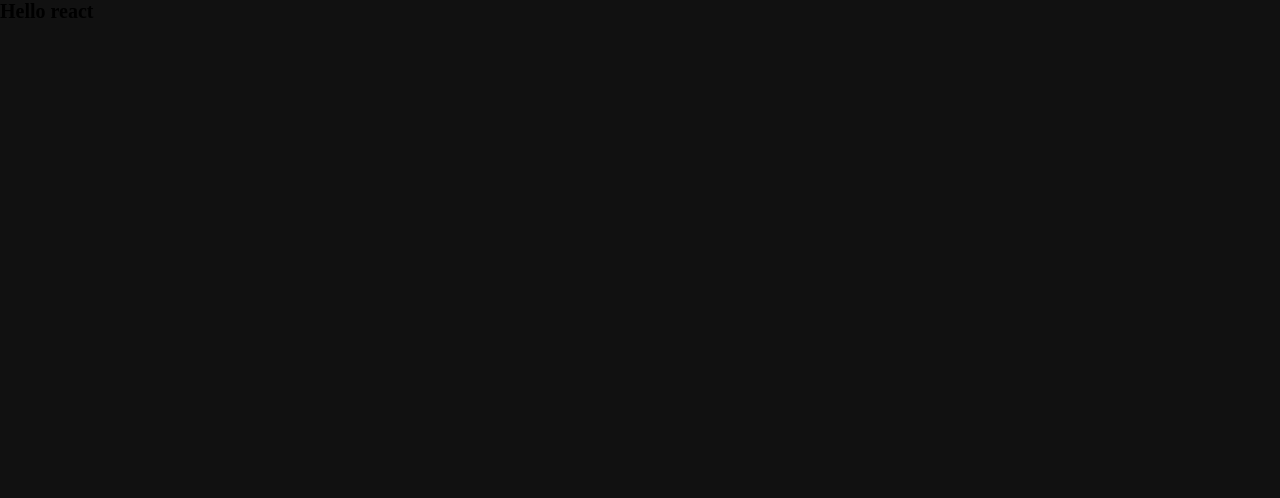
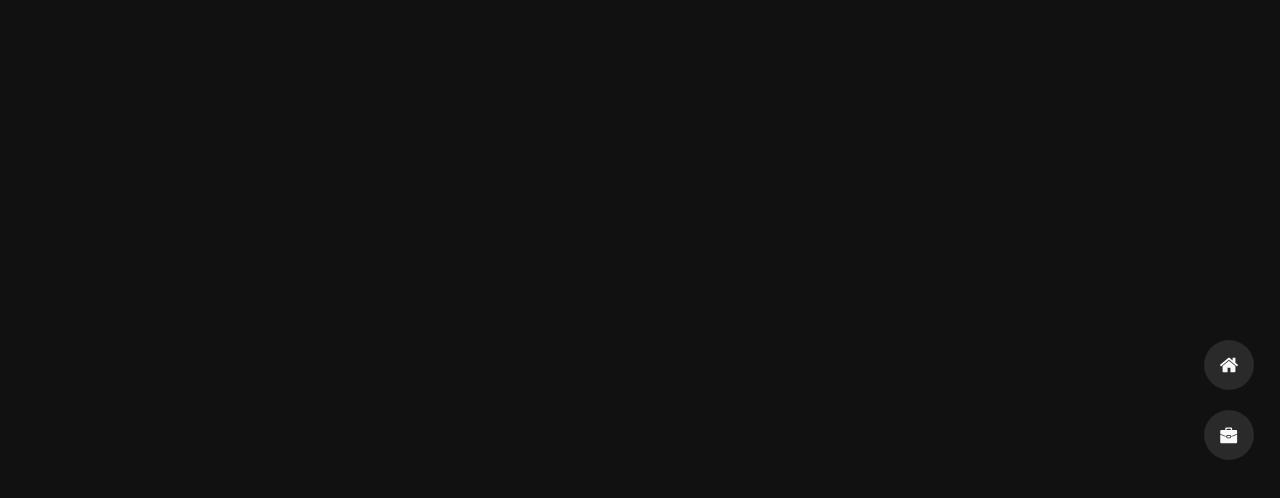
Before and after one commit to vmwhoami/porfolio_static, a React app: page / in a window 1280 px wide. Shown: the top 498 px of the page. Built offline with nearby package versions, Linux system fonts and the light colour scheme.

Commit message:
begin to work on the navbar

```diff
--- a/src/App.js
+++ b/src/App.js
@@ -1,8 +1,9 @@
 import React from 'react'
 import "./styles/application.scss"
+import Nav from './components/Nav'
 const App = () => (
-  <div>
-    <h1>Hello react    </h1>
+  <div className="container-f">
+    <Nav />
   </div>
 )
 
--- /dev/null
+++ b/src/components/Nav.js
@@ -0,0 +1,32 @@
+import React from 'react'
+import { Home, Suitcase } from './Svgs'
+
+
+
+class Nav extends React.Component {
+  constructor() {
+    super()
+  }
+  render() {
+    return (
+      <nav className="mynav">
+        <a className="mynav__link" href="">
+          <i className='mynav__icon'>
+            <Home />
+          </i>
+          <a class="mynav__link__a" href="/">Home</a>
+        </a>
+        <a className="mynav__link" href="">
+          <i className='mynav__icon'>
+            <Suitcase />
+          </i>
+          <a class="mynav__link__a" href="/portfolio">Portfo</a>
+        </a>
+
+
+      </nav>
+    )
+  }
+}
+
+export default Nav
--- /dev/null
+++ b/src/components/Svgs.js
@@ -0,0 +1,26 @@
+import React from 'react'
+
+const Home = () => {
+  return (
+    <svg version="1.1" xmlns="http://www.w3.org/2000/svg" viewBox="0 0 26 28">
+      <title>home</title>
+      <path d="M22 15.5v7.5c0 0.547-0.453 1-1 1h-6v-6h-4v6h-6c-0.547 0-1-0.453-1-1v-7.5c0-0.031 0.016-0.063 0.016-0.094l8.984-7.406 8.984 7.406c0.016 0.031 0.016 0.063 0.016 0.094zM25.484 14.422l-0.969 1.156c-0.078 0.094-0.203 0.156-0.328 0.172h-0.047c-0.125 0-0.234-0.031-0.328-0.109l-10.813-9.016-10.813 9.016c-0.109 0.078-0.234 0.125-0.375 0.109-0.125-0.016-0.25-0.078-0.328-0.172l-0.969-1.156c-0.172-0.203-0.141-0.531 0.063-0.703l11.234-9.359c0.656-0.547 1.719-0.547 2.375 0l3.813 3.187v-3.047c0-0.281 0.219-0.5 0.5-0.5h3c0.281 0 0.5 0.219 0.5 0.5v6.375l3.422 2.844c0.203 0.172 0.234 0.5 0.063 0.703z"></path>
+    </svg>
+
+  )
+}
+
+
+const Suitcase = () => {
+  return (
+    <svg version="1.1" xmlns="http://www.w3.org/2000/svg" viewBox="0 0 32 32">
+      <title>suitcase</title>
+      <path d="M27 29h-23c-1.105 0-2-0.896-2-2v-12c0 0 5.221 2.685 10 3.784v1.216c0 0.553 0.447 1 1 1h5c0.552 0 1-0.447 1-1v-1.216c4.778-1.099 10-3.784 10-3.784v12c0 1.104-0.896 2-2 2zM17 17c0.552 0 1 0.447 1 1v1c0 0.553-0.448 1-1 1h-3c-0.553 0-1-0.447-1-1v-1c0-0.553 0.447-1 1-1h3zM19 17c0-0.553-0.448-1-1-1h-5c-0.553 0-1 0.447-1 1v0.896c-4.779-1.132-10-3.896-10-3.896v-4c0-1.104 0.895-2 2-2h6v-2c0-1.104 0.896-2 2-2h7c1.104 0 2 0.896 2 2v2h6c1.104 0 2 0.896 2 2v4c0 0-5.222 2.764-10 3.896v-0.896zM19 7c0-0.553-0.448-1-1-1h-5c-0.553 0-1 0.447-1 1 0 0.552 0 1 0 1h7c0 0 0-0.448 0-1z"></path>
+    </svg>
+  )
+}
+
+
+
+
+export { Home, Suitcase };
```
